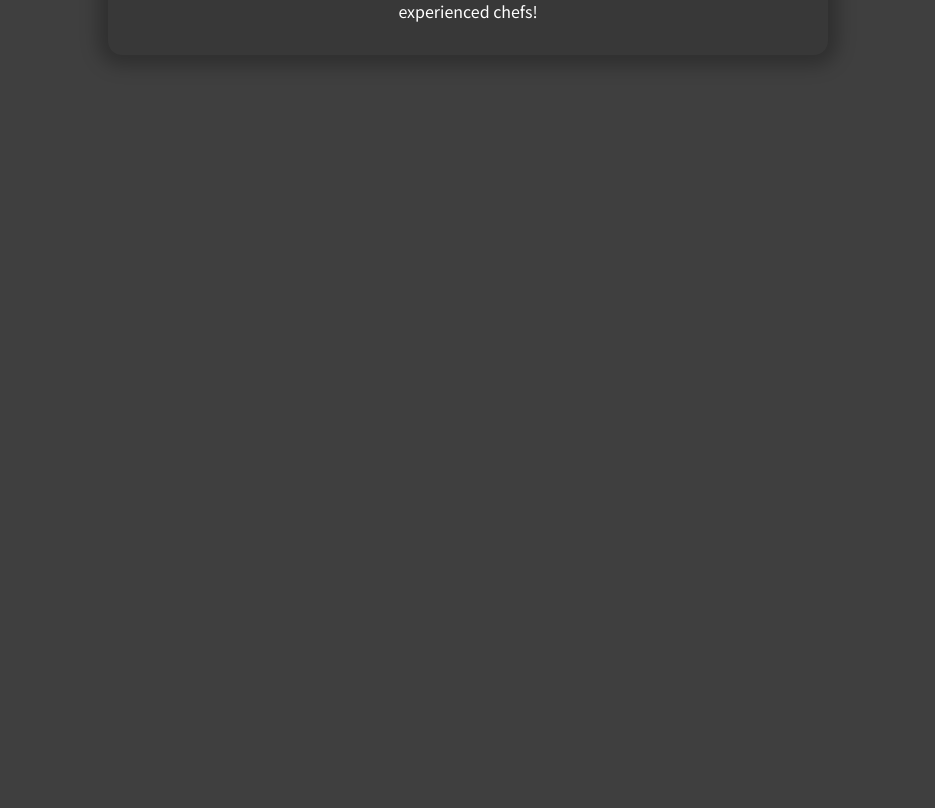
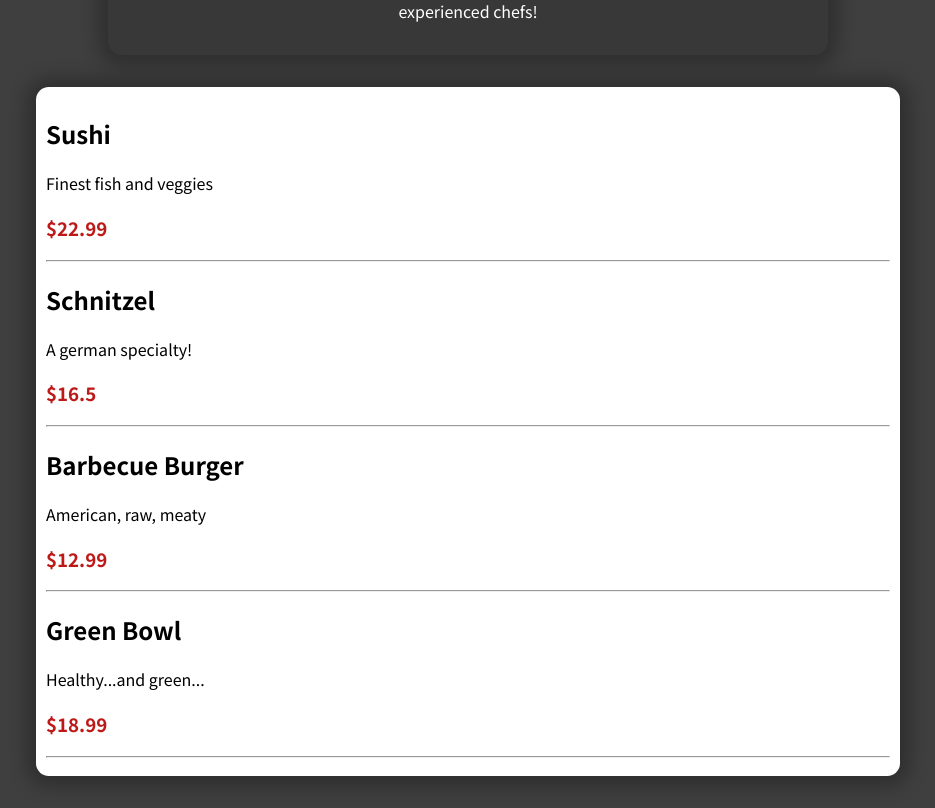
Before and after one commit to nandji3/07-starting-resturent-website-project, a React (Create React App) app: page / in a window 1280 px wide. Shown: the part 418-1226 px from the top of the page, without its empty margins (172-1107 px from the left). Before the commit the page ends 800 px from the top, so only its background shows below. Built offline with nearby package versions, Linux system fonts and the light colour scheme.

Commit message:
Day-2 : DUMMY_MEAl item I tryied to add myself

```diff
--- a/src/App.js
+++ b/src/App.js
@@ -1,11 +1,15 @@
 import React from 'react'
 import Header from './Components/Layout/Header/Header'
 import { Fragment } from 'react'
+import Meals from './Components/Meals/Meals'
 
 const App = () => {
   return (
     <Fragment>
       <Header />
+      <main>
+        <Meals />
+      </main>
     </Fragment>
   )
 }
--- a/src/Components/Layout/Header/Header.js
+++ b/src/Components/Layout/Header/Header.js
@@ -2,7 +2,6 @@ import React, { Fragment } from 'react'
 import styles from "./Header.module.css"
 import mealImage from '../../../Assets/meals.jpg';
 import HeaderCartButton from '../HeaderCartButton/HeaderCartButton';
-import Meals from '../../Meals/Meals';
 
 const Header = (props) => {
     return (
@@ -14,7 +13,6 @@ const Header = (props) => {
             <div className={styles.mainImage}>
                 <img src={mealImage} alt="A table full of delicious food!" />
             </div>
-            <Meals />
         </Fragment>
     )
 }
--- /dev/null
+++ b/src/Components/Meals/AvailableMeals/AvailableMeals.js
@@ -0,0 +1,56 @@
+import React from "react";
+import styles from "./AvailableMeals.module.css"
+import Card from "../../UI/Card/Card";
+
+const DUMMY_MEALS = [
+    {
+        id: 'm1',
+        name: 'Sushi',
+        description: 'Finest fish and veggies',
+        price: 22.99,
+    },
+    {
+        id: 'm2',
+        name: 'Schnitzel',
+        description: 'A german specialty!',
+        price: 16.5,
+    },
+    {
+        id: 'm3',
+        name: 'Barbecue Burger',
+        description: 'American, raw, meaty',
+        price: 12.99,
+    },
+    {
+        id: 'm4',
+        name: 'Green Bowl',
+        description: 'Healthy...and green...',
+        price: 18.99,
+    },
+];
+
+const AvailableMeals = () => {
+
+    const mealsList = DUMMY_MEALS.map((meal) => {
+        return (
+            <div className={styles.listItem}>
+                <h1>{meal.name}</h1>
+                <li>{meal.description}</li>
+                <h3>${meal.price}</h3>
+                <hr />
+            </div>
+        )
+    })
+
+    return (
+        <section className={styles.meals}>
+            <Card className={styles.cardItem}>
+                <ul>
+                    {mealsList}
+                </ul>
+            </Card>
+
+        </section>
+    )
+}
+export default AvailableMeals;
--- /dev/null
+++ b/src/Components/Meals/AvailableMeals/AvailableMeals.module.css
@@ -0,0 +1,32 @@
+.meals {
+    max-width: 60rem;
+    width: 90%;
+    margin: 2rem auto;
+    animation: meals-appear 1s ease-out forwards;
+}
+
+.meals ul {
+    list-style: none;
+    margin: 0;
+    padding: 0;
+}
+
+@keyframes meals-appear {
+    from {
+        opacity: 0;
+        transform: translateY(3rem);
+    }
+
+    to {
+        opacity: 1;
+        transform: translateY(0);
+    }
+}
+
+.listItem {
+    margin: auto;
+}
+
+.listItem h3 {
+    color: rgb(190, 25, 25);
+}
--- a/src/Components/Meals/Meals.js
+++ b/src/Components/Meals/Meals.js
@@ -1,10 +1,12 @@
 import React, { Fragment } from "react";
 import MealsSummary from "./MealsSummary/MealsSummary";
+import AvailableMeals from "./AvailableMeals/AvailableMeals";
 
 const Meals = () => {
     return (
         <Fragment>
             <MealsSummary />
+            <AvailableMeals />
         </Fragment>
     )
 }
--- /dev/null
+++ b/src/Components/UI/Card/Card.js
@@ -0,0 +1,11 @@
+import React from "react";
+import styles from "./Card.module.css"
+
+const Card = ({ children }) => {
+    return (
+        <div className={styles.card}>
+            {children}
+        </div>
+    )
+}
+export default Card;
--- /dev/null
+++ b/src/Components/UI/Card/Card.module.css
@@ -0,0 +1,16 @@
+.card {
+    background-color: white;
+    color: black;
+    /* display: flex;
+    justify-content: center;
+    align-items: center; */
+    max-width: 75rem;
+    width: 90%;
+
+    padding: 10px;
+    /* margin: auto; */
+    position: relative;
+    margin: auto;
+    border-radius: 0.8rem;
+    box-shadow: 0 1px 18px 10px rgba(0, 0, 0, 0.25);
+}
```
